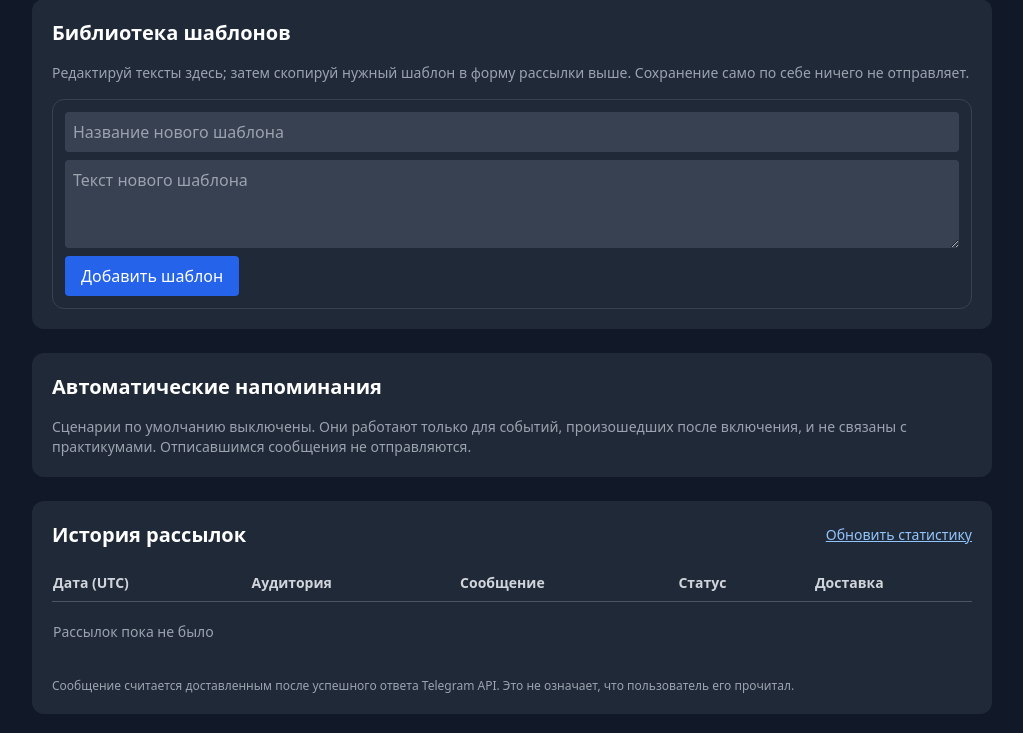
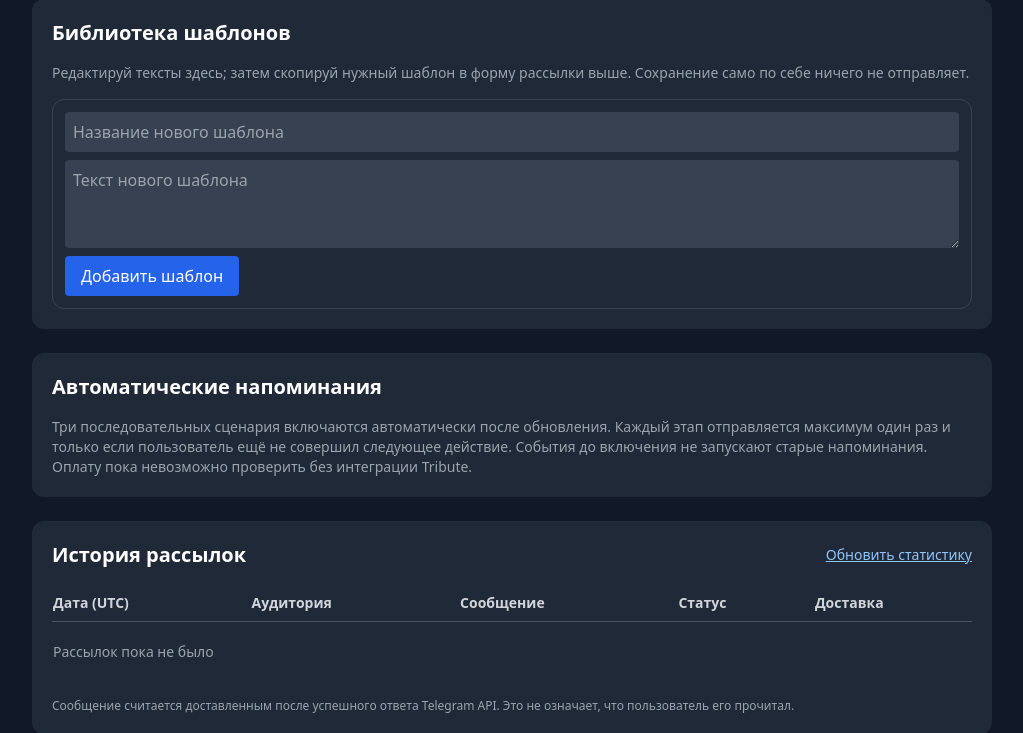
Before and after one commit to vazhap519/dato-telegram, a Python web app: template admin/templates/broadcast.html in a window 1280 px wide. Shown: the part 945-1678 px from the top of the page, without its empty margins (128-1151 px from the left). Run offline with Jinja, Linux system fonts and the light colour scheme; the template is opened without the code that fills it, so the values that code supplies are empty; some libraries are stand-ins or nearby versions.

Commit message:
Explain automatic three-stage rules and payment-tracking limitation in admin

```diff
--- a/admin/templates/broadcast.html
+++ b/admin/templates/broadcast.html
@@ -92,7 +92,7 @@
 </section>
 <section class="bg-gray-800 p-5 rounded-xl space-y-4">
   <h2 class="text-xl font-semibold">Автоматические напоминания</h2>
-  <p class="text-sm text-gray-400">Сценарии по умолчанию выключены. Они работают только для событий, произошедших после включения, и не связаны с практикумами. Отписавшимся сообщения не отправляются.</p>
+  <p class="text-sm text-gray-400">Три последовательных сценария включаются автоматически после обновления. Каждый этап отправляется максимум один раз и только если пользователь ещё не совершил следующее действие. События до включения не запускают старые напоминания. Оплату пока невозможно проверить без интеграции Tribute.</p>
   {% for rule in rules %}
   <form method="post" action="/broadcast/rule" class="grid gap-2 border border-gray-700 rounded-xl p-3">
     <input type="hidden" name="csrf_token" value="{{ csrf_token }}">
```
